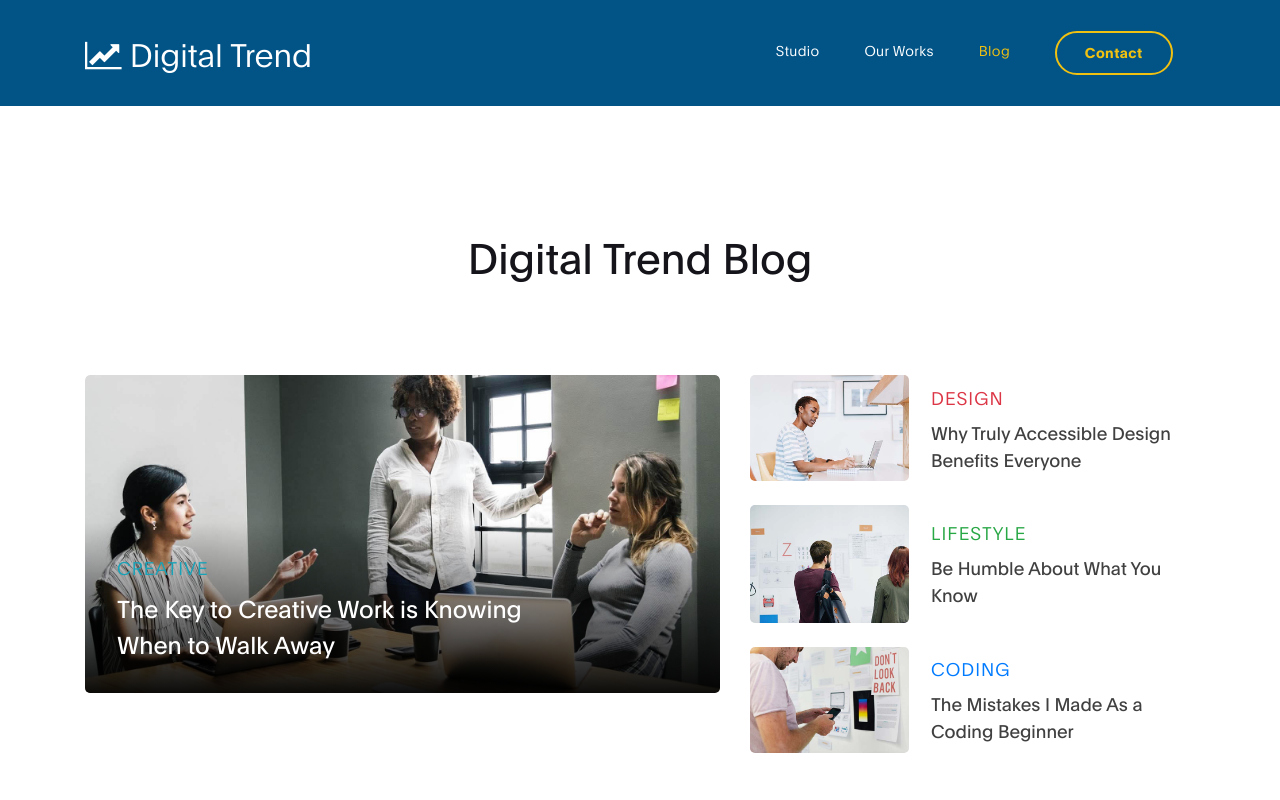
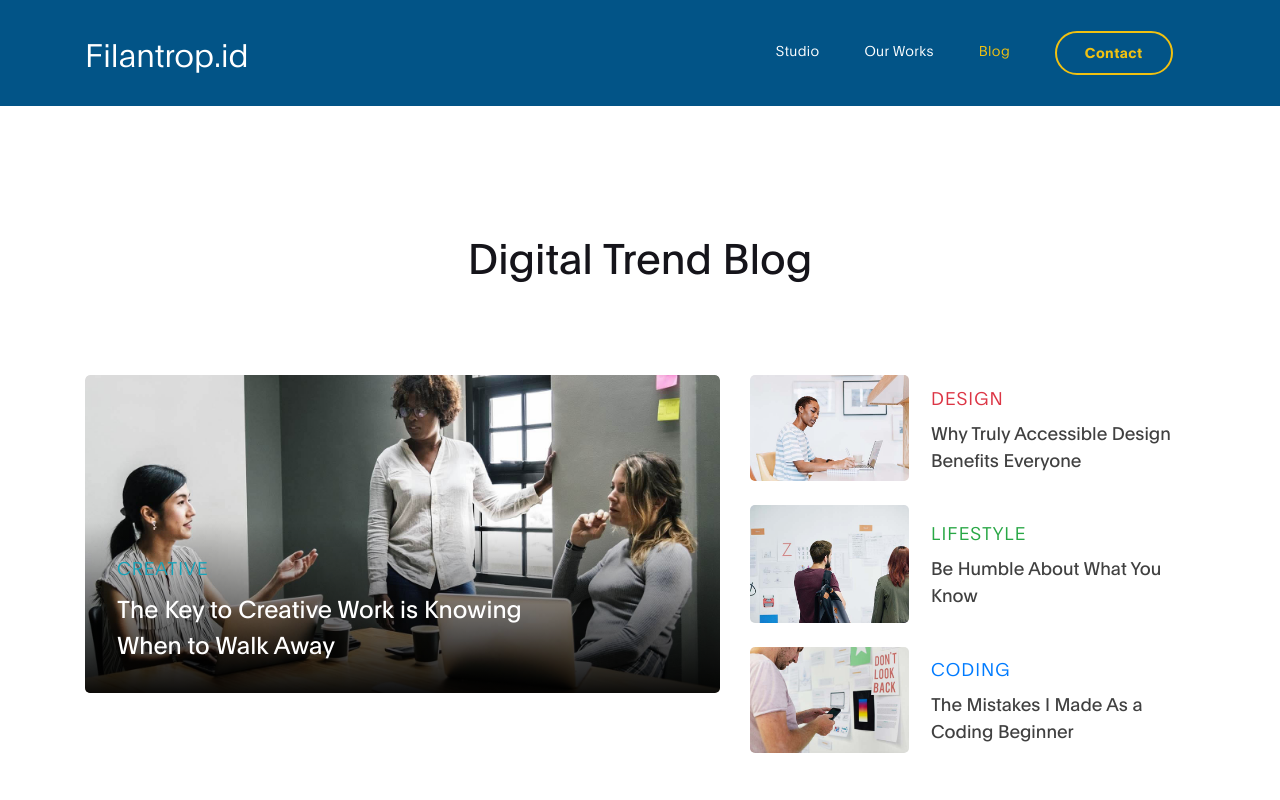
Before and after one commit to rstx32/web-profile, a plain HTML site: page blog.html in a window 1280 px wide. Shown: the top 800 px of the page. Drawn offline with Linux system fonts and the light colour scheme.

Commit message:
edit blog.html

```diff
--- a/blog.html
+++ b/blog.html
@@ -2,7 +2,7 @@
 <html lang="en">
 <head>
 
-     <title>Digital Trend - Blog</title>
+     <title>Filantrop.id</title>
 <!--
 
 DIGITAL TREND
@@ -22,7 +22,7 @@ https://templatemo.com/tm-538-digital-trend
      <link rel="stylesheet" href="css/aos.css">
      <link rel="stylesheet" href="css/owl.carousel.min.css">
      <link rel="stylesheet" href="css/owl.theme.default.min.css">
-
+     <link rel="shortcut icon" href="images/icon.png">
      <!-- MAIN CSS -->
      <link rel="stylesheet" href="css/templatemo-digital-trend.css">
 
@@ -33,8 +33,7 @@ https://templatemo.com/tm-538-digital-trend
     <nav class="navbar navbar-expand-lg position-absolute">
         <div class="container">
             <a class="navbar-brand" href="index.html">
-              <i class="fa fa-line-chart"></i>
-              Digital Trend
+              Filantrop.id
             </a>
 
             <button class="navbar-toggler" type="button" data-toggle="collapse" data-target="#navbarNav" aria-controls="navbarNav" aria-expanded="false"
```
